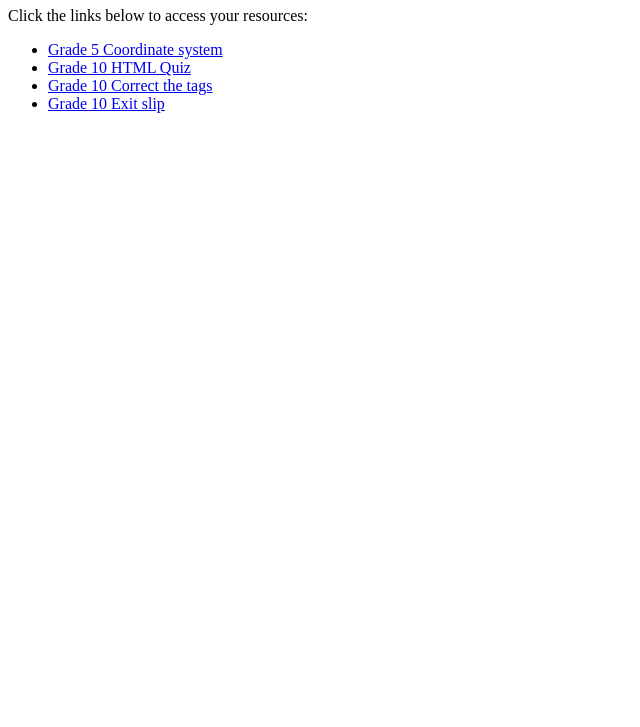
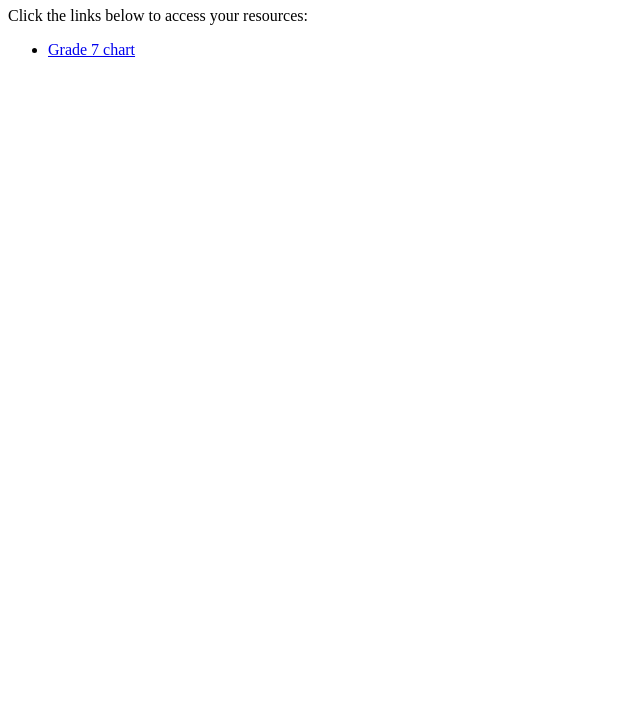
Before and after one commit to Ramya89510/Student-link, a plain HTML site: page Grade 10/index.html in a window 1280 px wide. Shown: the part 73-800 px from the top of the page, without its empty margins (0-640 px from the left). Drawn offline with Linux system fonts and the light colour scheme.

Commit message:
Update index.html

```diff
--- a/Grade 10/index.html
+++ b/Grade 10/index.html
@@ -8,10 +8,7 @@
   <h1>Welcome, Students!</h1>
   <p>Click the links below to access your resources:</p>
   <ul>
-    <li><a href="Mario - Coordinate system.docx">Grade 5 Coordinate system</a></li>
-       <li><a href="Grade 10 HTML Quiz.html">Grade 10 HTML Quiz</a></li>
-        <li><a href="Correcting the tags Grade 10-Recap.html">Grade 10 Correct the tags</a></li>
-    <li><a href="Exit slip- Heading, paragraph and break.html">Grade 10 Exit slip</a></li>
-      </ul>
+    <li><a href="Garde 7 Chart revision.html">Grade 7 chart</a></li>
+            </ul>
 </body>
 </html>
```
